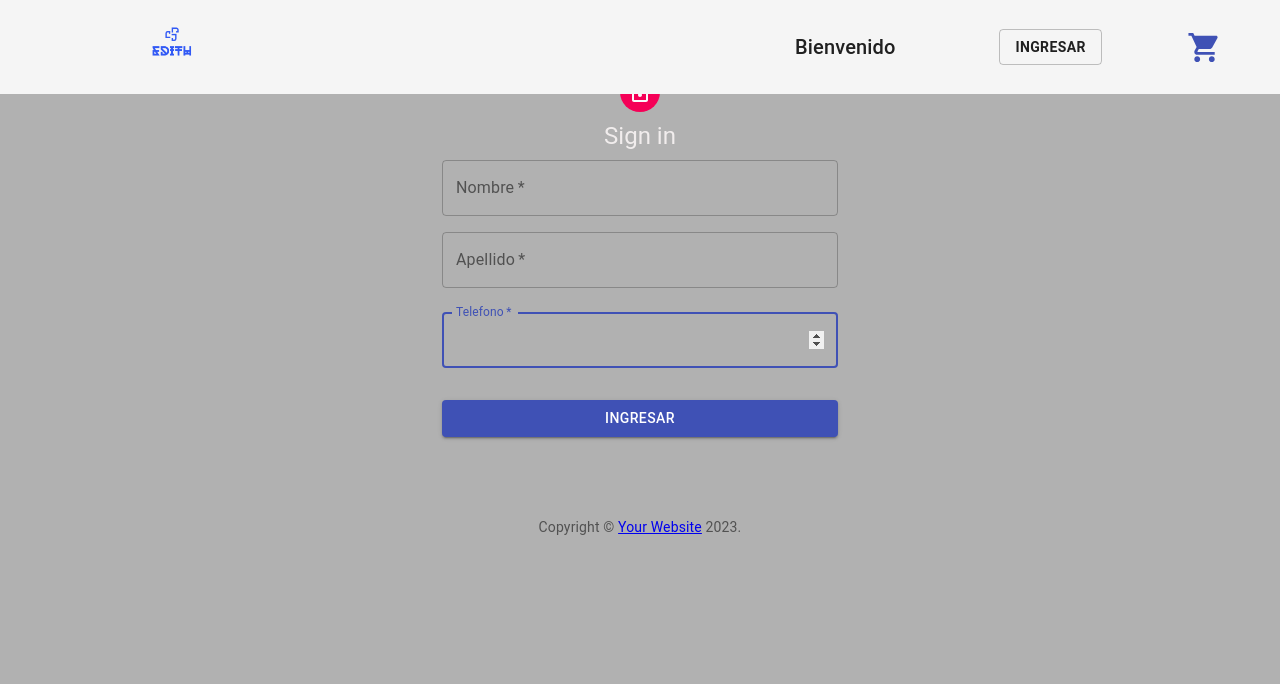
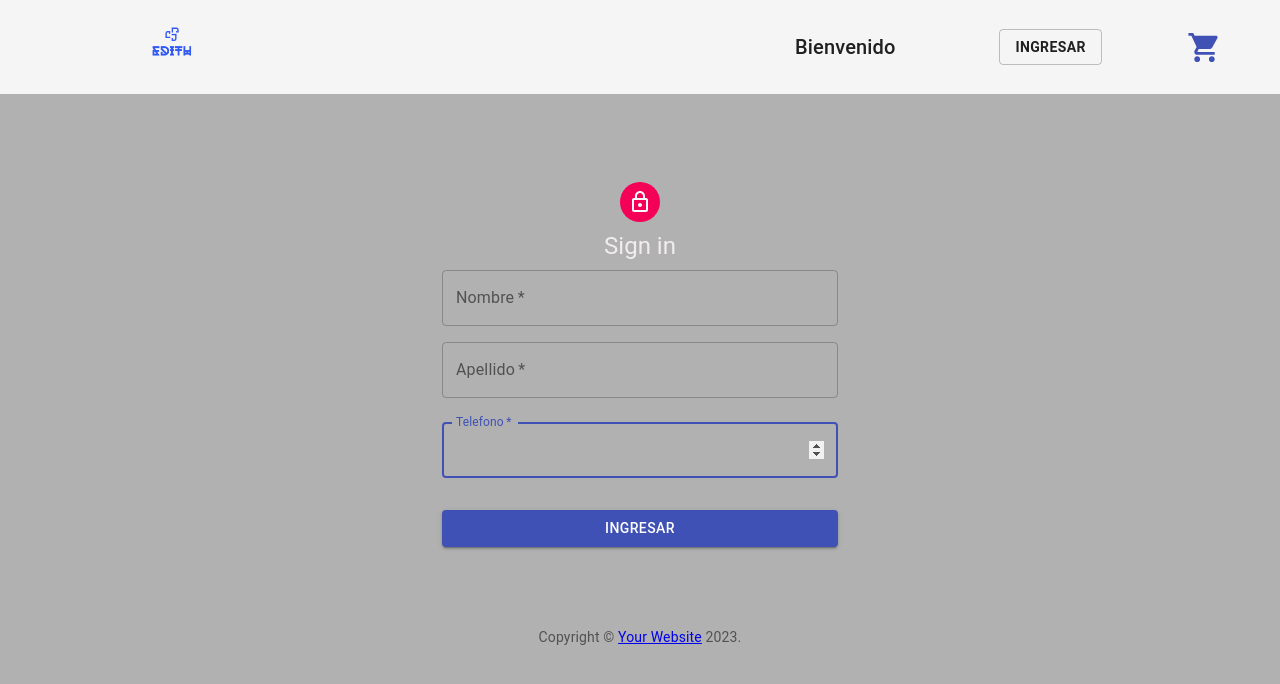
Before and after one commit to Desterpunk/WspBasicCatalog, a React (Create React App) app: page /signin in a window 1280 px wide. Shown: the top 684 px of the page. Built offline with nearby package versions, Linux system fonts and the light colour scheme.

Commit message:
Fixing padding in sigin page

```diff
--- a/src/components/SignIn.js
+++ b/src/components/SignIn.js
@@ -36,6 +36,11 @@ const useStyles = makeStyles((theme) => ({
     display: 'flex',
     flexDirection: 'column',
     alignItems: 'center',
+    paddingTop: '110px',
+    [theme.breakpoints.down('xs')]: {
+        paddingTop: '200px',
+        height: 'auto'
+    },
   },
   avatar: {
     margin: theme.spacing(1),
```
